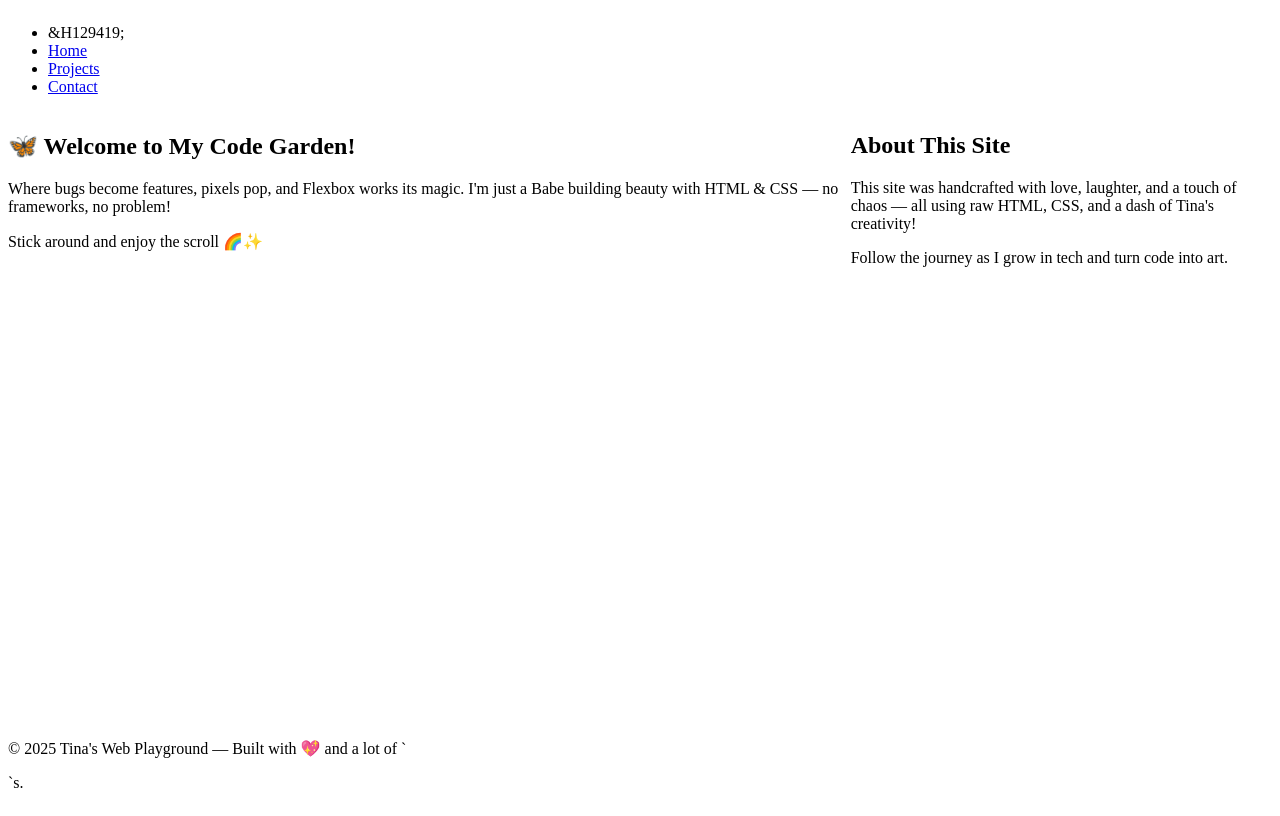
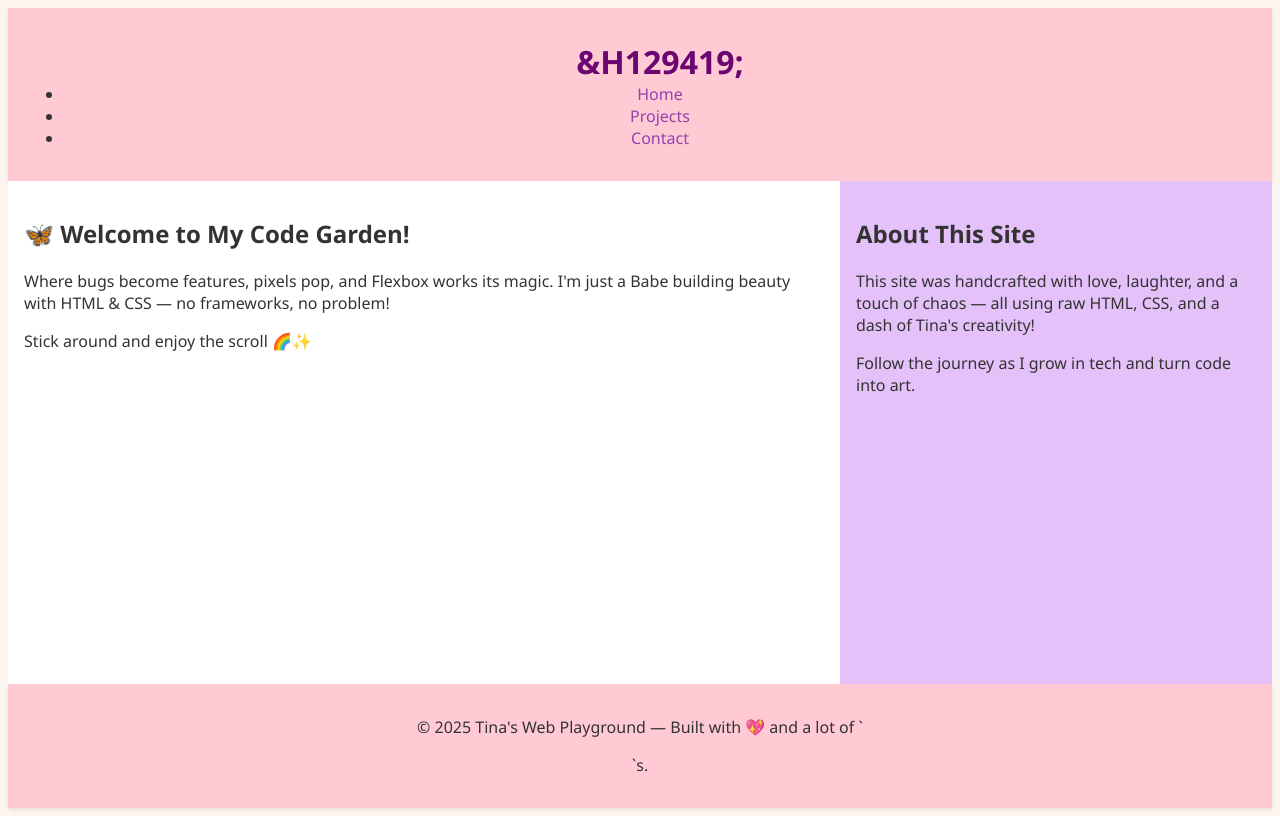
Before and after one commit to Tina-cyber-dotcom/alx_html_css, a plain HTML site: page css_basic/index.html in a window 1280 px wide. Drawn offline with Linux system fonts and the light colour scheme.

Commit message:
Add updated styles.css

```diff
--- a/css_basic/styles.css
+++ b/css_basic/styles.css
@@ -1,26 +1,66 @@
-/* styles.css */
+/* Base text and backgrounds */
+body {
+  background-color: #fdf6f0;
+  color: #333;
+  font-family: 'Segoe UI', Tahoma, Geneva, Verdana, sans-serif;
+}
 
-/* Make body a vertical flex container */
+/* Header and footer */
+header, footer {
+  background-color: #ffcad4;
+  padding: 1rem;
+  text-align: center;
+  box-shadow: 0 2px 4px rgba(0,0,0,0.1);
+}
+
+/* Flex containers */
 body {
   display: flex;
   flex-direction: column;
+  height: 100vh;
 }
 
-/* Make main a horizontal flex container */
 main {
   display: flex;
+  flex: auto;
   flex-direction: row;
-  flex: auto;
 }
 
-/* Article takes 2/3 of the width */
+/* Article and aside */
 article {
   flex: 2;
+  padding: 1rem;
+  background-color: #ffffff;
   overflow-y: auto;
 }
 
-/* Aside takes 1/3 of the width */
 aside {
   flex: 1;
+  padding: 1rem;
+  background-color: #e4c1f9;
   overflow-y: auto;
 }
+
+/* Logo styling */
+.logo {
+  font-size: 2rem;
+  font-weight: bold;
+  color: #6a0572;
+  list-style: none;
+}
+
+/* Links */
+a {
+  color: #8e44ad;
+  text-decoration: none;
+}
+
+a:hover {
+  text-decoration: underline;
+}
+
+/* Nice touch for lists or sections inside article */
+article ul {
+  list-style-type: square;
+  padding-left: 1.2rem;
+}
```
